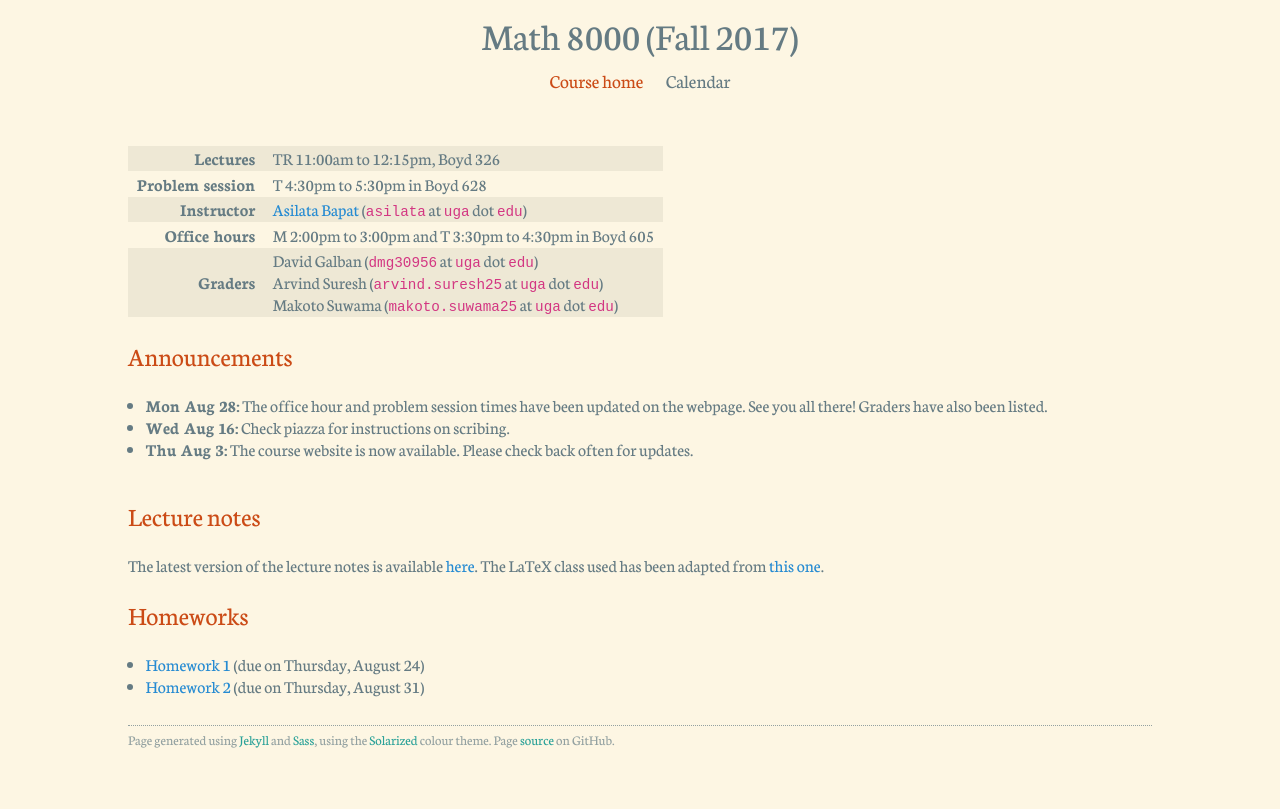
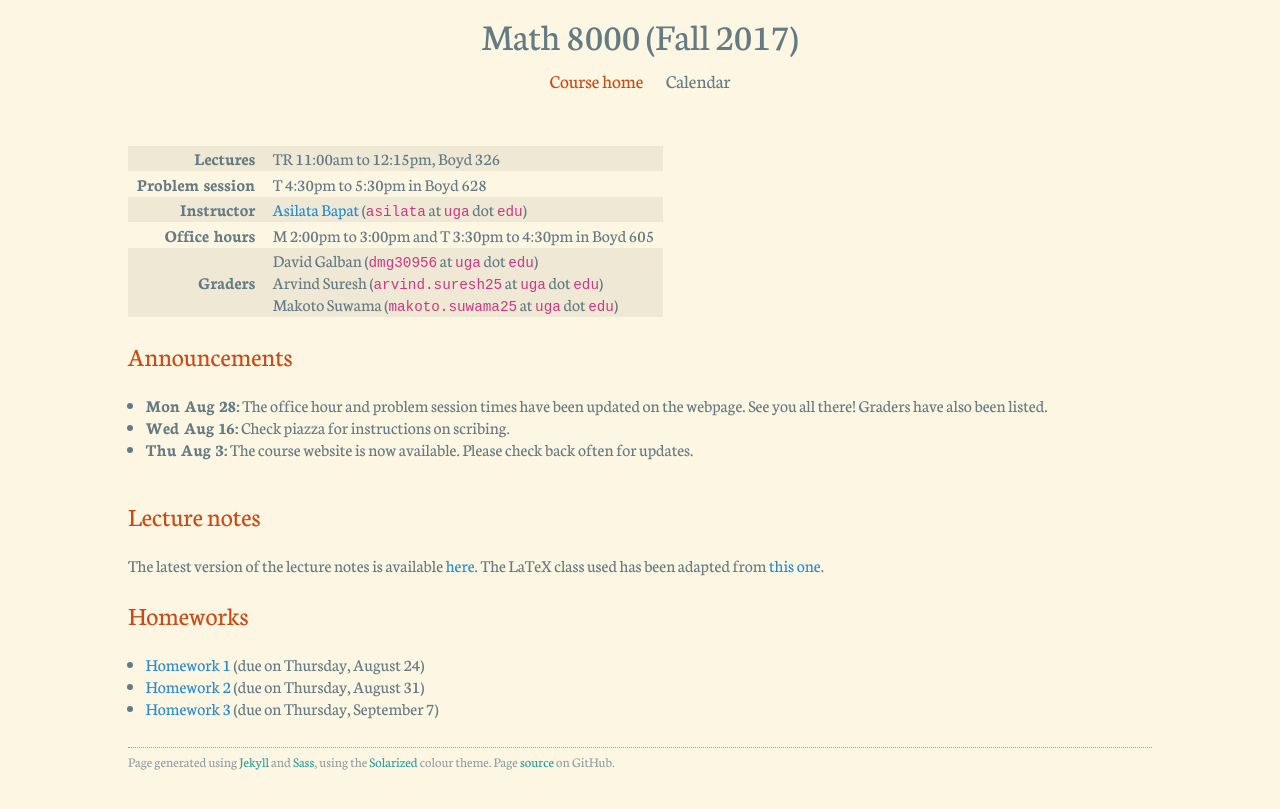
Before and after one commit to asilata/8000fall17, a Jekyll site: the page built from index.md, in a window 1280 px wide. Shown: the top 809 px of the page. Built offline with Jekyll 4.4.1, drawn with Linux system fonts in a browser that asks for light colours.

Commit message:
Added HW 3

```diff
--- a/_data/homeworks.yml
+++ b/_data/homeworks.yml
@@ -5,3 +5,7 @@
 - name: "Homework 2"
   link: "documents/hw2.pdf"
   due: "2017-08-31"
+
+- name: "Homework 3"
+  link: "documents/hw3.pdf"
+  due: "2017-09-07"
```
Also changed, not shown: 1 other file.
